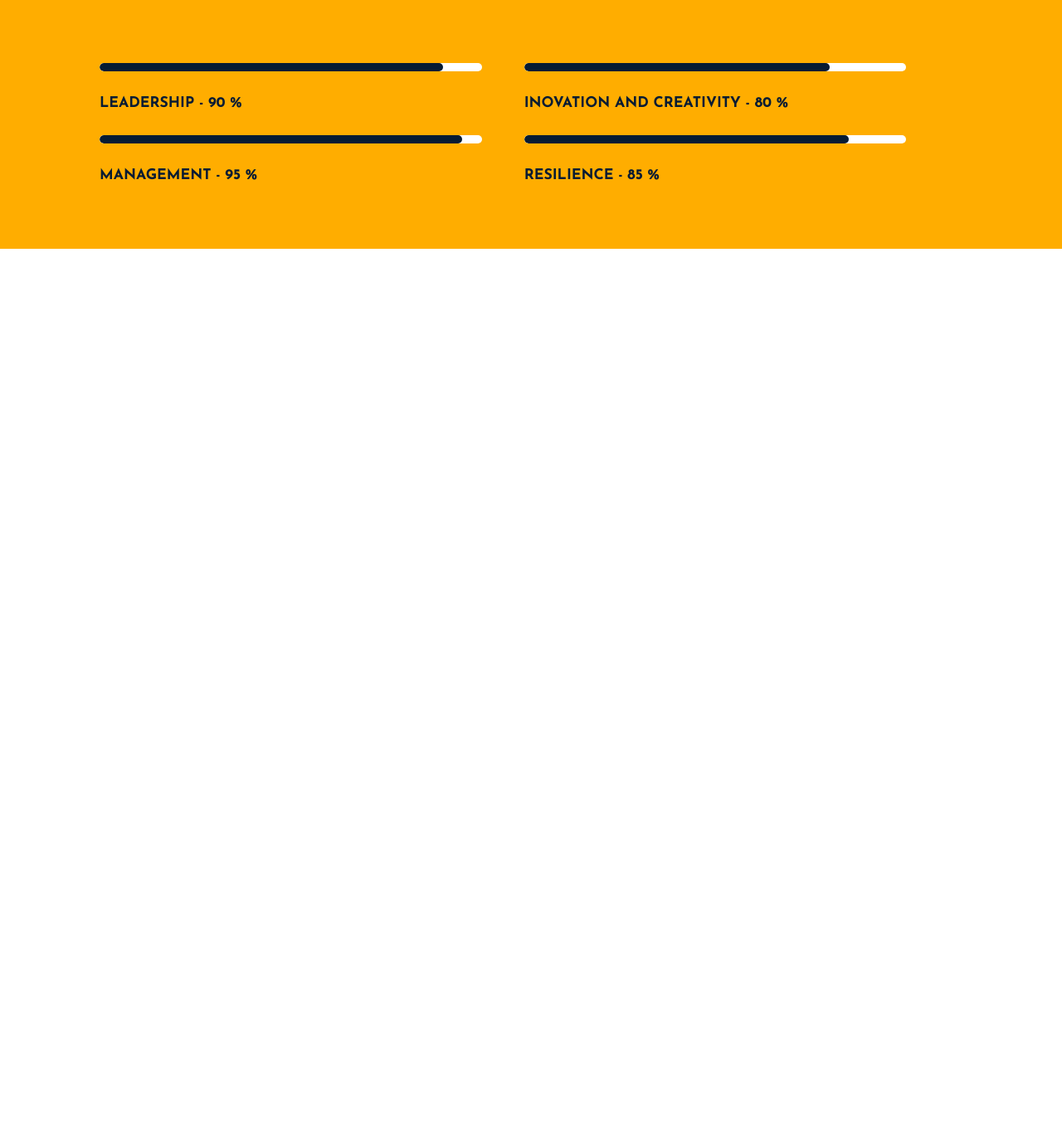
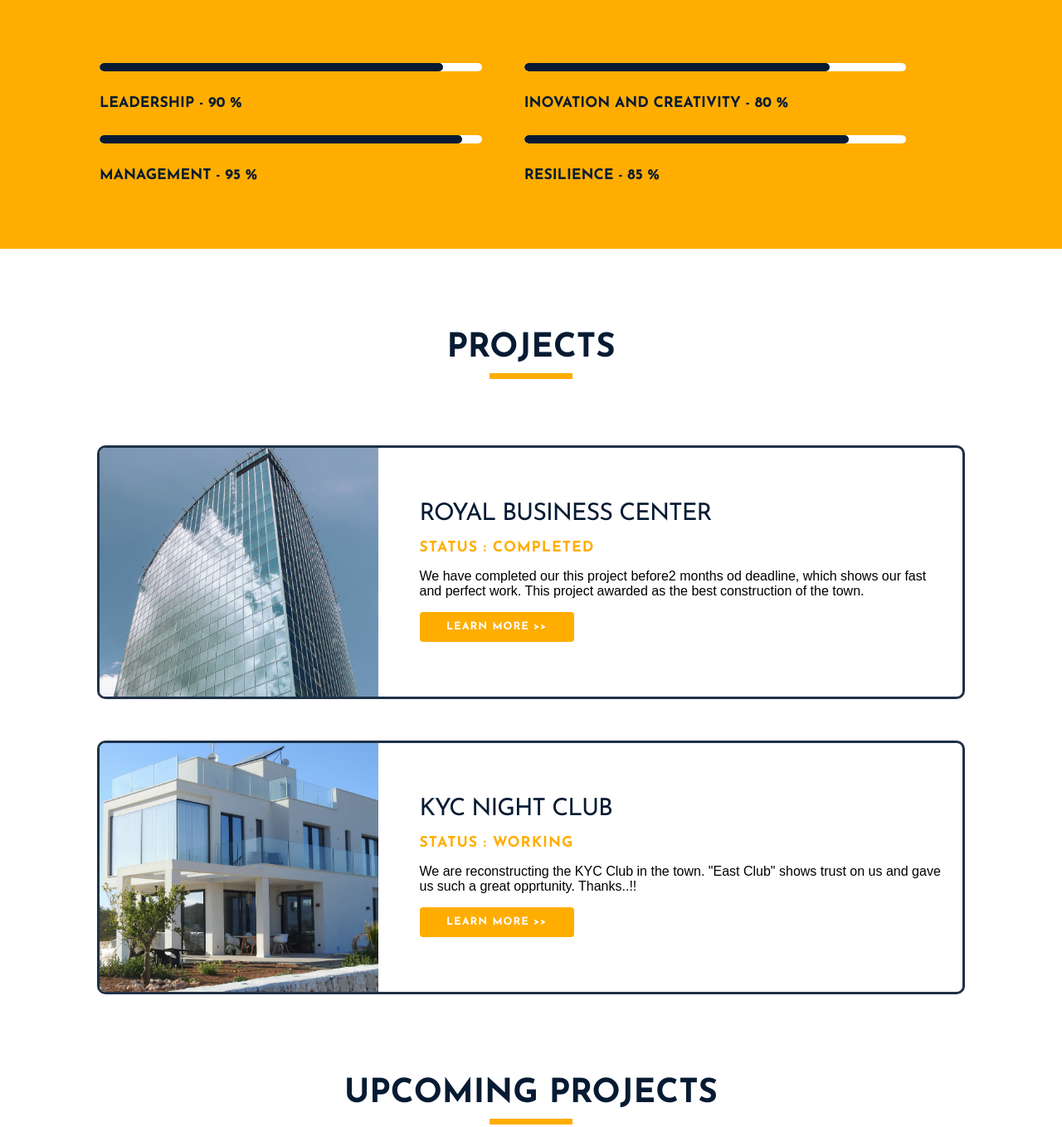
Before and after one commit to harshPPatel/sun-shine-builders, a website: page source/pug/index.pug in a window 1280 px wide. Shown: the part 1222-2581 px from the top of the page at 83% size. Before the commit the page ends 1522 px from the top, so only its background shows below. Drawn offline with nearby package versions, Linux system fonts and the light colour scheme; files that its build step writes are made by us from their sources; files whose address does not match are found by name; a web font is replaced by a local one.

Commit message:
Project Section Added!!

```diff
--- /dev/null
+++ b/source/pug/includes/projects.pug
@@ -0,0 +1,39 @@
+section.project-section
+  .row
+    h2 Projects
+
+  .row.project-container
+    .col.span-1-of-3
+      img.project-image(src="/assets/img/project-1.jpg")
+    .col.span-2-of-3
+      section
+        h3 Royal Business Center
+        p.project-status(project-staus="completed") Status : Completed
+        p We have completed our this project before2 months od deadline, which shows our fast and perfect work. This project awarded as the best construction of the town.
+        .btn.btn-solid.btn-square
+          a(href="") Learn More &gt;&gt;
+
+  .row.project-container
+    .col.span-1-of-3
+      img.project-image(src="/assets/img/project-2.jpg")
+    .col.span-2-of-3
+      section
+        h3 KYC Night Club
+        p.project-status(project-staus="completed") Status : Working
+        p We are reconstructing the KYC Club in the town. "East Club" shows trust on us and gave us such a great opprtunity. Thanks..!!
+        .btn.btn-solid.btn-square
+          a(href="") Learn More &gt;&gt;
+
+  .row.upcoming-row
+    h2 Upcoming Projects
+
+  .row.project-container
+    .col.span-1-of-3
+      img.project-image(src="/assets/img/upcoming-project.jpg")
+    .col.span-2-of-3
+      section
+        h3 Govt. Public Library
+        p.project-status(project-staus="completed") Start Date : 25 Aug, 2018
+        p The Government gave us a great opportunity to make a librabry for them, thank a lot for showing such  agreat trust. The site work will start on 25 Aug but Designing is already under Process!!
+        .btn.btn-solid.btn-square
+          a(href="") Learn More &gt;&gt;
--- a/source/pug/index.pug
+++ b/source/pug/index.pug
@@ -9,6 +9,7 @@ html(lang="en")
     include includes/header.pug
     include includes/about.pug
     include includes/skills.pug
+    include includes/projects.pug
 
     script(src='assets/js/vendors.js')
     script(src='assets/js/app.js')
--- a/source/sass/3-basics/_typography.sass
+++ b/source/sass/3-basics/_typography.sass
@@ -12,10 +12,22 @@ h1
     font-size: 1.5em
     color: $primary-color
 h2
-  font-size: 2.8em
+  font-size: 2.5em
+  font-weight: bold
+  text-align: center
+  text-transform: uppercase
+  &::after
+    content: ""
+    display: block
+    width: 100px
+    height: 7px
+    margin: 10px auto 80px
+    background-color: $primary-color
+h3
+  font-size: 1.8em
+  letter-spacing: -1px
+  text-transform: uppercase
   font-weight: normal
-h3
-  font-size: 2em
 h4
   text-transform: uppercase
   font-size: 1.4em
--- a/source/sass/4-layout/_4-layout-dir.sass
+++ b/source/sass/4-layout/_4-layout-dir.sass
@@ -1,3 +1,4 @@
 @import "header"
 @import "about"
 @import "skills"
+@import "projects"
--- /dev/null
+++ b/source/sass/4-layout/_projects.sass
@@ -0,0 +1,34 @@
+.project-container
+  border: 3px solid transparentize($secondary-color, 0.1)
+  border-radius: 10px
+  overflow: hidden
+  padding: 0
+  margin-bottom: 50px
+  .col
+    margin: 0
+  .span-1-of-3
+    height: 300px
+    overflow: hidden
+    img
+      transform: scale(1.1)
+      height: 100%
+      width: 100%
+      object-fit: cover
+  .span-2-of-3
+    box-sizing: border-box
+    padding-left: 50px
+    height: 300px
+    +flex(row)
+    section
+      padding: 0
+
+    .project-status
+      color: $primary-color
+      text-transform: uppercase
+      font-family: $josefin-font-family
+      font-weight: bold
+      letter-spacing: 1px
+      font-size: 1.1em
+
+.upcoming-row
+  margin-top: 100px
--- a/source/sass/5-modules/_buttons.sass
+++ b/source/sass/5-modules/_buttons.sass
@@ -1,4 +1,5 @@
 .btn
+  text-align: center
   width: 225px
   height: 40px
   +border(3px, solid, $primary-color)
@@ -25,3 +26,11 @@
   border-color: $white-color
   &:hover
     background-color: rgba(0,0,0,0.2)
+
+.btn-square
+  border-radius: 4px
+  width: 180px
+  height: 30px
+  a
+    line-height: 30px
+    font-size: 0.8em
```
Also changed, not shown: build/assets/css/style.css, build/index.html, source/pug/includes/projects.html (added), source/pug/index.html.
